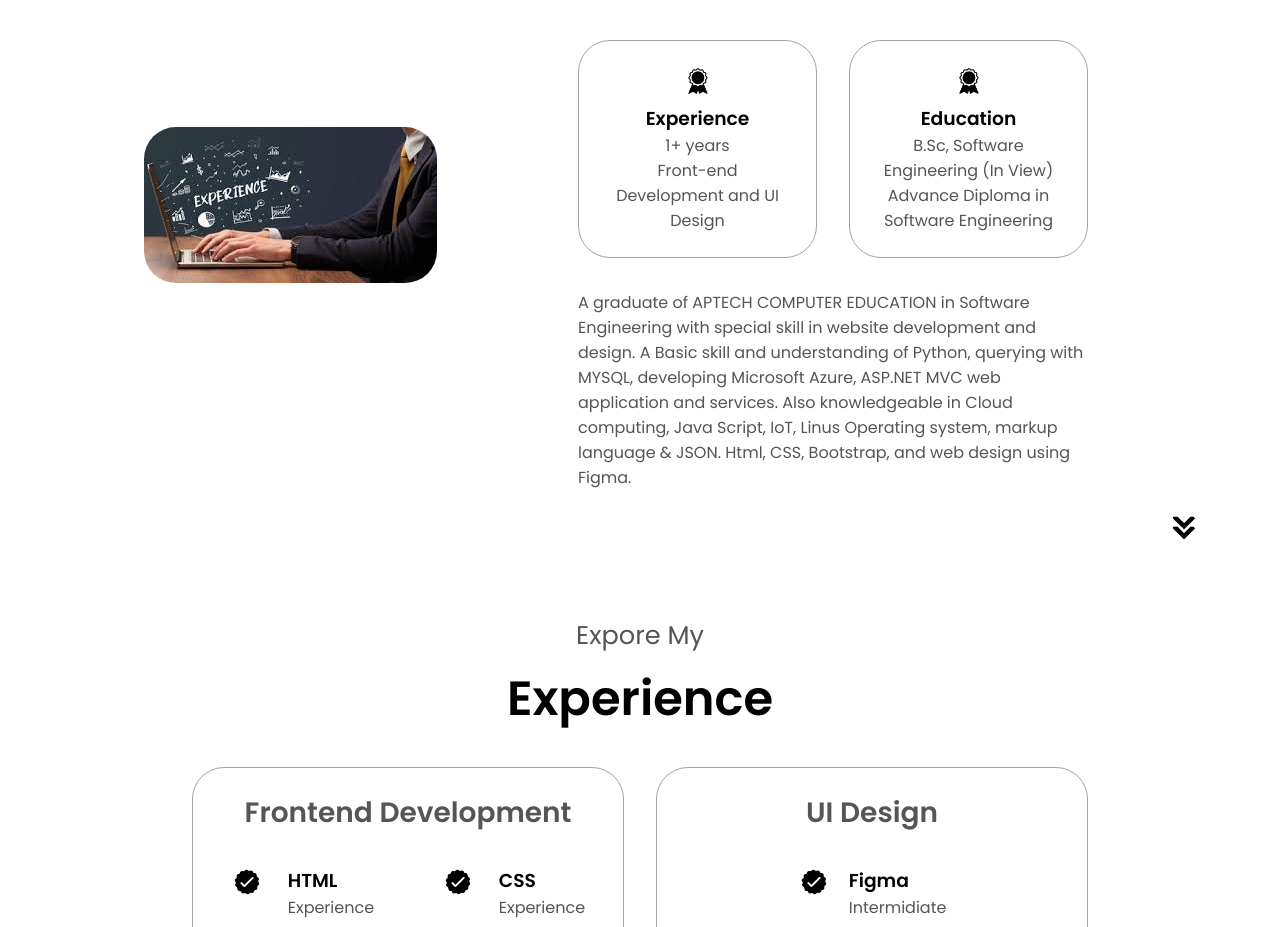
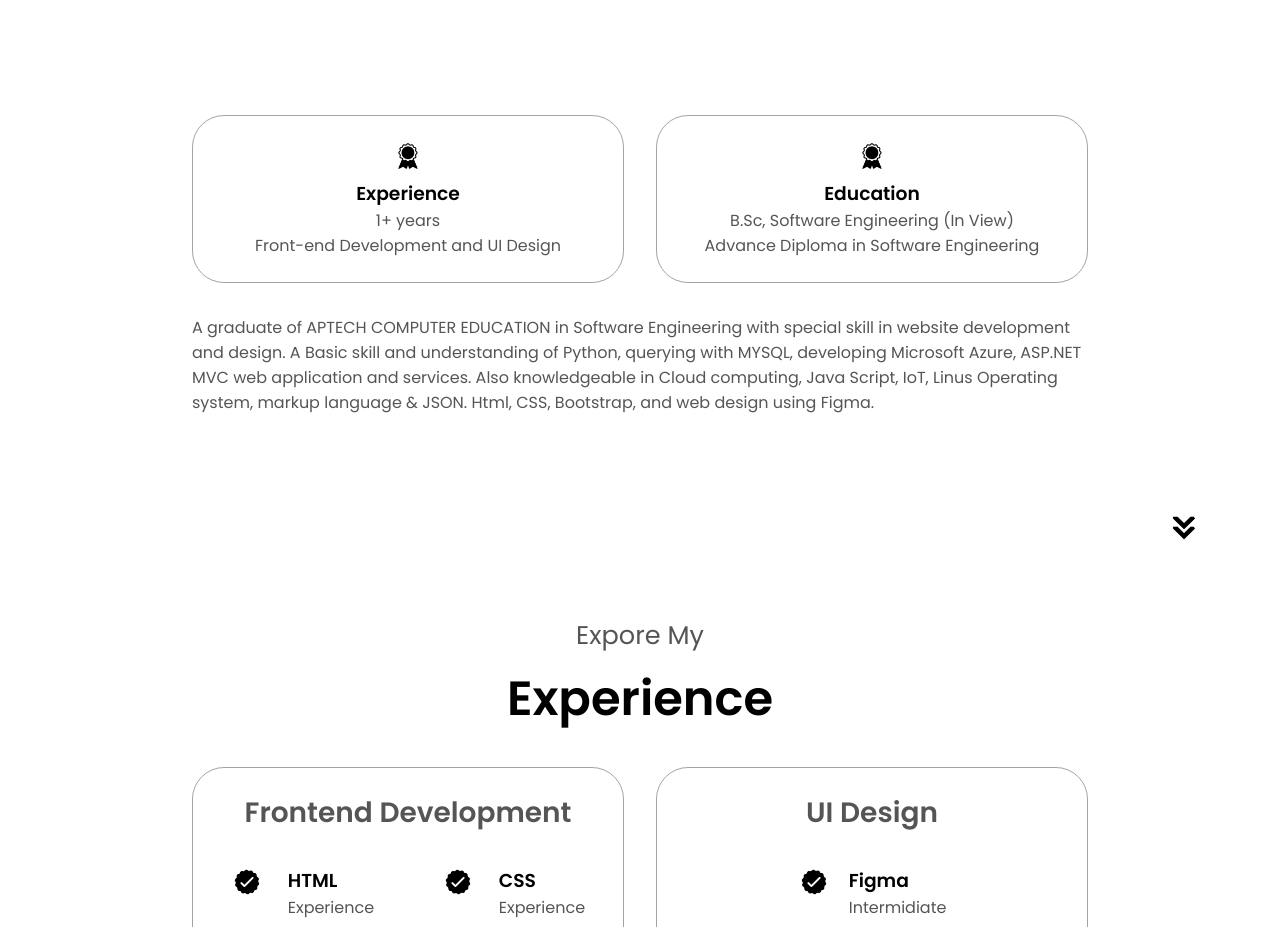
Before and after one commit to Omeizqq/My-Portfolio, a plain HTML site: page index.html in a window 1280 px wide. Shown: the part 1080-2007 px from the top of the page. Drawn offline with Linux system fonts and the light colour scheme.

Commit message:
Update index.html

```diff
--- a/index.html
+++ b/index.html
@@ -69,9 +69,9 @@
     <p class="section_text_p1">Get To Know More</p>
     <h1 class="title">About Me</h1>
     <div class="section-container">
-      <div class="section_pic-container2">
+<!--       <div class="section_pic-container2">
         <img src="./assets/download.jfif" alt="Profile picture" class="about-pic">
-      </div>
+      </div> -->
       <div class="about-details-container">
         <div class="about-containers">
           <div class="details-container">
```
